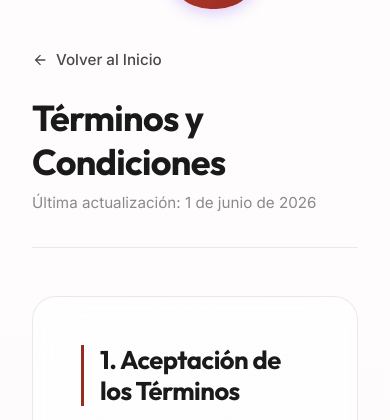
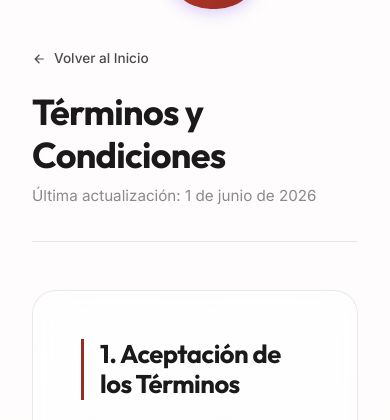
Before and after one commit to magnusac/lalira_web, a PHP site: page /terms.html in a window 390 px wide. Shown: the part 70-490 px from the top of the page. Run offline with PHP 8.4, Linux system fonts and the light colour scheme.

Commit message:
Minor tweaks: Portuguese i18n corrections, header social reorder, center footer copyright, reduce mobile back button size, add address bar favicon

```diff
--- a/i18n.js
+++ b/i18n.js
@@ -155,11 +155,11 @@ const translations = {
     features_title: "Tudo o que você precisa, onde quer que esteja",
     features_desc: "Desenvolvemos o La Lira do zero para resolver os problemas reais que os músicos enfrentam em apresentações ao vivo e ensaios.",
 
-    feat_transpose_title: "Hinário, fácil e acessível",
+    feat_transpose_title: "Coletânea, fácil e acessível",
     feat_transpose_desc: "Acesse as letras de todas as músicas de forma rápida, navegue pelo hinário em múltiplos idiomas e leia os hinos confortavelmente a qualquer momento.",
 
     feat_offline_title: "Sempre Disponível",
-    feat_offline_desc: "Sinal ruim na igreja? Sem problemas. O La Lira funciona de forma local no seu dispositivo, carregando as letras instantaneamente e armazenando tudo sem necessidade de internet.",
+    feat_offline_desc: "Sinal ruim na igreja? Sem problemas. La Lira funciona de forma local no seu dispositivo, carregando as letras instantaneamente e armazenando tudo sem necessidade de internet.",
 
     feat_playlists_title: "Listas de Louvores",
     feat_playlists_desc: "Monte e ordene facilmente listas de hinos para os cultos. Arraste e solte músicas para reordená-las e passe de página de forma limpa durante a adoração.",
--- a/privacy.html
+++ b/privacy.html
@@ -5,6 +5,7 @@
   <meta name="viewport" content="width=device-width, initial-scale=1.0">
   <title data-i18n="privacy_title">Política de Privacidad - La Lira App</title>
   <link rel="stylesheet" href="./style.css">
+  <link rel="icon" type="image/svg+xml" href="./assets/logo.svg">
 </head>
 <body>
 
--- a/style.css
+++ b/style.css
@@ -668,8 +668,9 @@ a {
   border-top: 1px solid var(--border-glass);
   padding-top: 2rem;
   display: flex;
-  justify-content: space-between;
+  justify-content: center;
   align-items: center;
+  text-align: center;
   flex-wrap: wrap;
   gap: 1.5rem;
   font-size: 0.9rem;
@@ -790,6 +791,14 @@ a {
   }
   .footer-legal-col .footer-links-list {
     align-items: flex-start;
+  }
+  .legal-back-btn {
+    font-size: 0.85rem;
+    margin-bottom: 1.25rem;
+  }
+  .legal-back-btn svg {
+    width: 14px;
+    height: 14px;
   }
 }
 
--- a/terms.html
+++ b/terms.html
@@ -5,6 +5,7 @@
   <meta name="viewport" content="width=device-width, initial-scale=1.0">
   <title data-i18n="terms_title">Términos y Condiciones - La Lira App</title>
   <link rel="stylesheet" href="./style.css">
+  <link rel="icon" type="image/svg+xml" href="./assets/logo.svg">
 </head>
 <body>
 
```
Also changed, not shown: index.html (+6 -5 lines).
